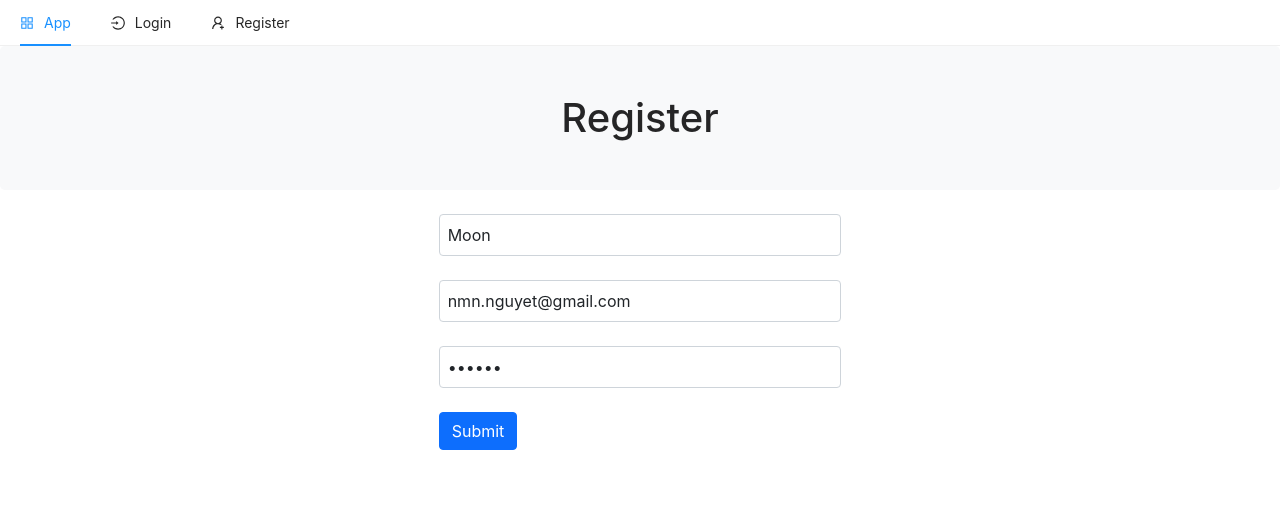
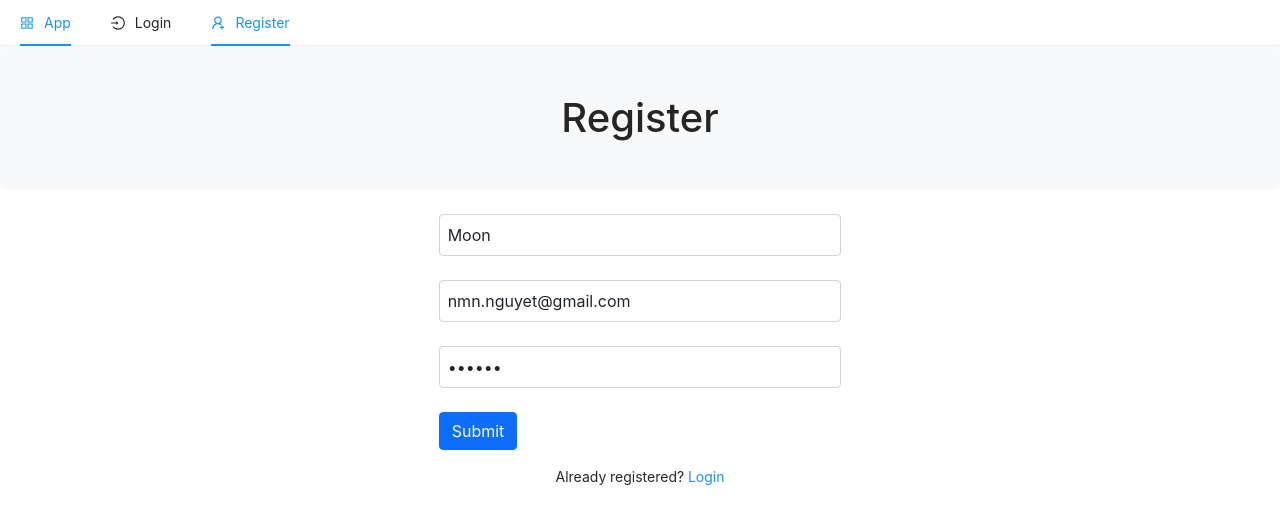
Before and after one commit to tsuki1646/EcommericalWeb, a Next.js app in the folder client/: page /register in a window 1280 px wide. Shown: the top 524 px of the page. Built offline with nearby package versions, Linux system fonts and the light colour scheme.

Commit message:
Lesson 23: Active nav links
Lesson 23: Active nav links

```diff
--- a/client/components/TopNav.js
+++ b/client/components/TopNav.js
@@ -1,3 +1,4 @@
+import { useState, useEffect } from "react";
 import { Menu } from "antd";
 import Link from "next/link";
 import {
@@ -9,21 +10,40 @@
 const { Item } = Menu; //Menu.Item
 
 const TopNav = () => {
+    const [current, setCurrent] = useState("");
+
+    useEffect(() => {
+        process.browser && setCurrent(window.location.pathname);
+        //console.log(window.location.pathname);
+    }, [process.browser && window.location.pathname]);
+
   return (
-    <Menu mode="horizontal">
-      <Item icon={<AppstoreOutlined />}>
+    <Menu mode="horizontal" selectedKeys={[current]}>
+      <Item
+        key="/"
+        onClick={(e) => setCurrent(e.key)}
+        icon={<AppstoreOutlined />}
+      >
         <Link href="/">
           <a>App</a>
         </Link>
       </Item>
 
-      <Item icon={<LoginOutlined />}>
+      <Item
+        key="/login"
+        onClick={(e) => setCurrent(e.key)}
+        icon={<LoginOutlined />}
+        >
         <Link href="/login">
           <a>Login</a>
         </Link>
       </Item>
 
-      <Item icon={<UserAddOutlined />}>
+      <Item
+        key="/register"
+        onClick={(e) => setCurrent(e.key)}
+        icon={<UserAddOutlined />}
+        >
         <Link href="/register">
           <a>Register</a>
         </Link>
--- a/client/pages/register.js
+++ b/client/pages/register.js
@@ -2,6 +2,7 @@
 import axios from 'axios';
 import { toast } from "react-toastify";
 import { SyncOutlined } from "@ant-design/icons";
+import Link from "next/link";
 
 const Register = () => {
   const [name, setName] = useState("Moon");
@@ -63,10 +64,18 @@
             type="submit"
             className="btn btn-block btn-primary"
             disabled={!name || !email || !password || loading}
-            >
+          >
             {loading ? <SyncOutlined spin /> : "Submit"}
           </button>
         </form>
+
+        <p className="text-center p-3">
+          Already registered?{" "}
+          <Link href="/login">
+            <a>Login</a>
+          </Link>
+        </p>
+
       </div>
     </>
   );
```
